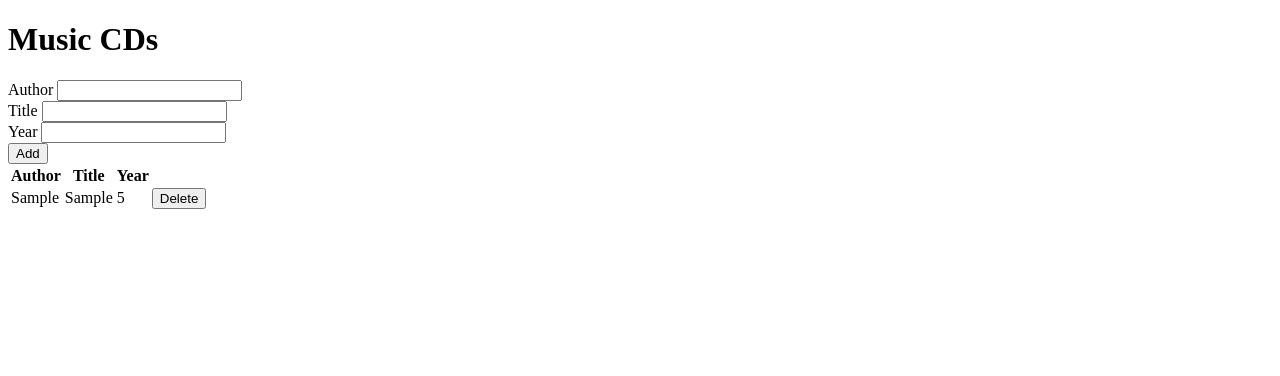
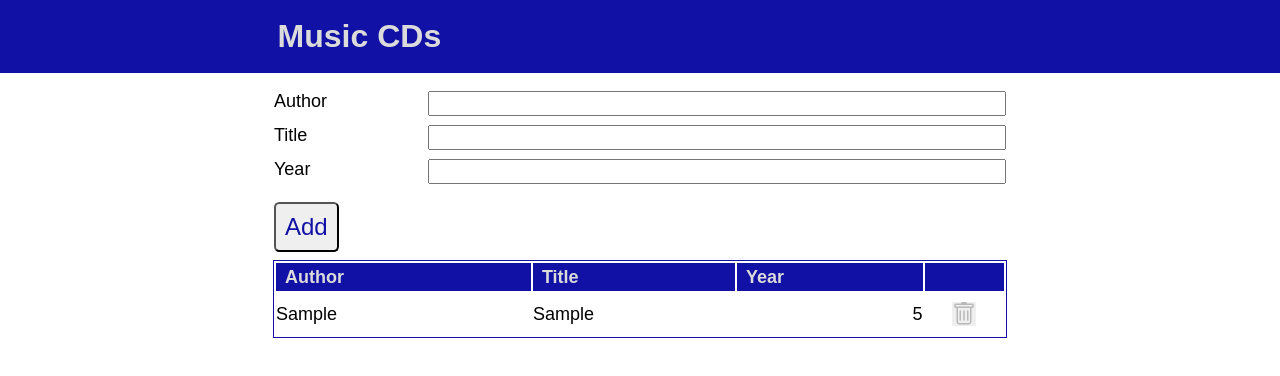
Before and after one commit to krestineHaugaard/music_cds, a plain HTML site: page index.html in a window 1280 px wide. Both pictures are taken after typing "Sample", "Sample", "5" into the empty fields and a click on the input "Add". Drawn offline with Linux system fonts and the light colour scheme.

Commit message:
Got all the css done, and then i fixed some small issues

```diff
--- a/index.html
+++ b/index.html
@@ -5,6 +5,7 @@
     <meta name="viewport" content="width=device-width, initial-scale=1.0">
     <link rel="stylesheet" href="style/main.css">
     <script type="module" src="js/main.js"></script>
+    <link rel="stylesheet" href="style/main.css">
     <title>Music CD's | Mandatory Assignment</title>
 </head>
 <body>
@@ -23,7 +24,7 @@
             </div>
              <div>
                 <label for="txtYear">Year</label>
-                <input type="number" id="txtYear" pattern="[0-9]{4}" required>
+                <input type="number" id="txtYear" min="1" max="9999" required>
             </div>
             <div>
                 <input type="submit" value="Add">
--- a/js/main.js
+++ b/js/main.js
@@ -10,6 +10,7 @@ const tabelTR = document.createElement("tr");
 const tHeadAuthor = document.createElement("th");
 const tHeadTitle = document.createElement("th");
 const tHeadYear = document.createElement("th");
+const tHeadDelete = document.createElement("th");
 
 
 // Here i give the three head categories some inner text or "titles"
@@ -20,7 +21,7 @@ tHeadYear.innerText="Year";
 
 // Here i append the categories to the table, and after to the tablehead and lastly to the table istself
 
-tabelTR.append(tHeadAuthor, tHeadTitle, tHeadYear);
+tabelTR.append(tHeadAuthor, tHeadTitle, tHeadYear, tHeadDelete);
 
 tabelHead.appendChild(tabelTR);
 
@@ -44,7 +45,7 @@ document.querySelector("#FormData").addEventListener("submit", (e) => {
     // Here i create a default deletebutton and give it some inne text
 
     const deleteButton = document.createElement("button");
-    deleteButton.innerText = "Delete";
+    deleteButton.innerHTML = '<svg xmlns="http://www.w3.org/2000/svg" width="24" height="24" fill="currentColor" class="bi bi-trash" viewBox="0 0 16 16"> <path d="M5.5 5.5A.5.5 0 0 1 6 6v6a.5.5 0 0 1-1 0V6a.5.5 0 0 1 .5-.5zm2.5 0a.5.5 0 0 1 .5.5v6a.5.5 0 0 1-1 0V6a.5.5 0 0 1 .5-.5zm3 .5a.5.5 0 0 0-1 0v6a.5.5 0 0 0 1 0V6z"/> <path fill-rule="evenodd" d="M14.5 3a1 1 0 0 1-1 1H13v9a2 2 0 0 1-2 2H5a2 2 0 0 1-2-2V4h-.5a1 1 0 0 1-1-1V2a1 1 0 0 1 1-1H6a1 1 0 0 1 1-1h2a1 1 0 0 1 1 1h3.5a1 1 0 0 1 1 1v1zM4.118 4L4 4.059V13a1 1 0 0 0 1 1h6a1 1 0 0 0 1-1V4.059L11.882 4H4.118zM2.5 3V2h11v1h-11z"/></svg>';
 
     // Here i create a template for the body of the table
 
@@ -52,7 +53,7 @@ document.querySelector("#FormData").addEventListener("submit", (e) => {
     template.appendChild(document.createElement("td"));
     template.appendChild(document.createElement("td"));
     template.appendChild(document.createElement("td"));
-    template.appendChild(deleteButton);
+    template.appendChild(document.createElement("td"));
 
     // Here i clone my templete and then I fill out the element whit our form data
 
@@ -60,6 +61,7 @@ document.querySelector("#FormData").addEventListener("submit", (e) => {
     dataCollection.querySelector("td:nth-of-type(1)").innerText = dataAuthor;
     dataCollection.querySelector("td:nth-of-type(2)").innerText = dataTitle;
     dataCollection.querySelector("td:nth-of-type(3)").innerText = dataYear;
+    dataCollection.querySelector("td:nth-of-type(4)").appendChild(deleteButton);
     // I added the eventlistner after it was cloned, because clone node does not clone functions
     dataCollection.querySelector("button").addEventListener("click", () => {
         // I also tried with a unik ID for the tr element that worked, but this is more simple and ->
--- a/style/main.css
+++ b/style/main.css
@@ -0,0 +1,122 @@
+@import "variables.css";
+
+
+*{
+    margin: 0;
+    padding: 0;
+    box-sizing: border-box;
+    font-family:Arial, Helvetica, sans-serif;
+    font-size: large;
+}
+
+header{
+    background-color: var(--mainColBlue);
+    padding: 1rem 2rem;
+
+    h1{
+        color: var(--textColLight);
+        font-size: xx-large;
+    }
+}
+
+main{
+    padding: 1rem;
+
+    form{
+        display: grid;
+        gap: 0.5rem;
+
+        div{
+            display: grid;
+            grid-template-columns: 1fr 4fr;
+            gap: 0.5rem;
+
+            label{
+                grid-column: 1;
+            }
+
+            input{
+                grid-column: 2;
+            }
+
+        }
+
+        div:last-child{
+
+            input{
+                grid-column: 1;
+                font-size: x-large;
+                color: var(--mainColBlue);
+                font-weight: 100;
+                padding: 0.5rem;
+                margin-block: 0.5rem;
+                border-radius: 0.3rem;
+                place-self: start;
+            }
+        }
+    }
+
+    table{
+
+        outline: thin solid var(--mainColBlue);
+        min-width: 100%;
+
+        thead{
+
+            tr{
+
+                th{
+                    background-color: var(--mainColBlue);
+                    color: var(--textColLight);
+                    text-align: start;
+                    padding: 0.2rem 0.5rem;
+                }
+            }
+        }
+
+        tbody{
+
+            tr{
+
+                place-content: center;
+
+                td{
+                    padding-block: 0.5rem;
+                }
+
+                :nth-child(3){
+                    text-align: end;
+                }
+
+                :last-child{
+                    place-self: center;
+                }
+
+                button{
+                    border: none;
+                    display: flex;
+
+                    svg{
+                        color: var(--iconGrey);
+                    }
+                }
+            }
+        }
+    }
+}
+
+@media (min-width: 1000px) {
+    body{
+
+        header{
+
+            h1{
+                margin-inline: 20%;
+            }
+        }
+
+        main{
+            margin-inline: 20%;
+        }
+    }
+}
--- a/style/variables.css
+++ b/style/variables.css
@@ -0,0 +1,5 @@
+:root{
+    --mainColBlue: rgb(17, 17, 165);
+    --textColLight: rgb(219, 219, 219);
+    --iconGrey: rgb(185, 185, 185);
+}
```
